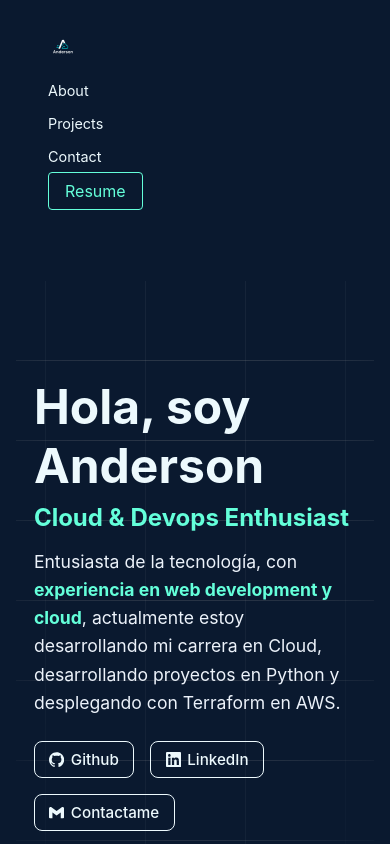
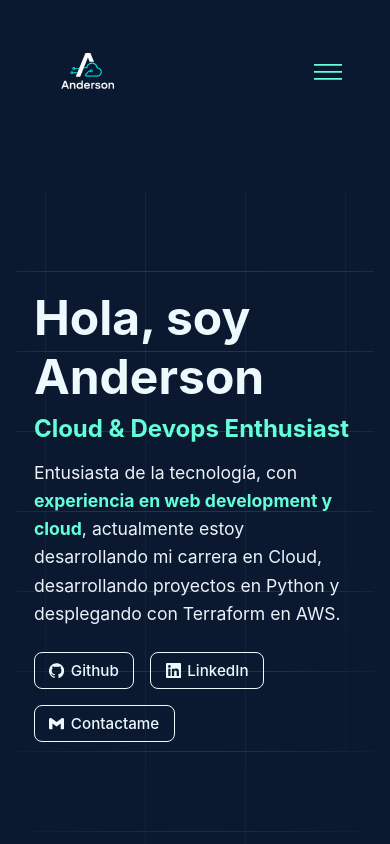
Before and after one commit to ander-Sgr/portfolio-v2, a React (Vite) app: page / in a window 390 px wide. Shown: the top 844 px of the page. Built offline with nearby package versions, Linux system fonts and the light colour scheme.

Commit message:
feat: made responsive navbar

```diff
--- a/src/components/layout/Navbar/Navbar.jsx
+++ b/src/components/layout/Navbar/Navbar.jsx
@@ -1,19 +1,45 @@
-import React from "react";
+import React, { useState, useEffect } from "react";
 import styles from './Navbar.module.css';
 import LogoNavbar from './assets/logo.svg';
+import { VscMenu, VscClose } from "react-icons/vsc";
 
 const Navbar = () => {
+    const [menuOpen, setMenuOpen] = useState(false);
+
+    // Cerrar menú automáticamente si cambia a desktop
+    useEffect(() => {
+        const handleResize = () => {
+            if (window.innerWidth > 650 && menuOpen) {
+                setMenuOpen(false);
+            }
+        };
+        window.addEventListener('resize', handleResize);
+        return () => window.removeEventListener('resize', handleResize);
+    }, [menuOpen]);
+
     return (
         <nav className={styles.nav}>
-            <div><img src={LogoNavbar} alt="Logo" className={styles.logo} /></div>
-            <ul className={styles.navList}>
-                <li className={styles.navItem}>About</li>
-                <li className={styles.navItem}>Projects</li>
-                <li className={styles.navItem}>Contact</li>
+            <div className={styles.navHeader}>
+                <img src={LogoNavbar} alt="Logo" className={styles.logo} />
+                <button
+                    className={styles.menuButton}
+                    onClick={() => setMenuOpen(prev => !prev)}
+                >
+                    {menuOpen ? <VscClose size={28} /> : <VscMenu size={28} />}
+                </button>
+            </div>
+            <ul className={`${styles.navList} ${menuOpen ? styles.open : ''}`}>
+                <li className={styles.navItem}>Experiencia</li>
+                <li className={styles.navItem}>Proyectos</li>
+                <li className={styles.navItem}>Sobre mi</li>
                 <li>
                     <a className={styles.resumeButton} href="#">Resume</a>
                 </li>
             </ul>
+            {/* Overlay solo visible si el menú está abierto */}
+            {menuOpen && (
+                <div className={styles.overlay} onClick={() => setMenuOpen(false)}></div>
+            )}
         </nav>
     );
 };
--- a/src/components/layout/Navbar/Navbar.module.css
+++ b/src/components/layout/Navbar/Navbar.module.css
@@ -85,21 +85,73 @@
     box-shadow: 0 4px 12px rgba(0, 0, 0, 0.2);
 }
 
-/* Responsive */
-@media (max-width: 768px) {
-    .nav {
-        flex-direction: column;
-        align-items: flex-start;
+
+.menuButton {
+    background: none;
+    border: none;
+    color: var(--accent-color);
+    cursor: pointer;
+    display: none;
+    /* oculto por defecto */
+}
+
+.navList {
+    list-style: none;
+    display: flex;
+    gap: 2rem;
+    transition: transform 0.3s ease, opacity 0.3s ease;
+}
+
+.overlay {
+    position: fixed;
+    top: 0;
+    left: 0;
+    width: 100%;
+    height: 100%;
+    background-color: rgba(10, 25, 47, 0.8);
+    z-index: 5;
+}
+
+/* MOBILE Styles */
+@media (max-width: 650px) {
+    .navHeader {
+        display: flex;
+        align-items: center;
+        justify-content: space-between;
+        width: 100%;
+    }
+
+    .menuButton {
+        display: block;
+
     }
 
     .navList {
+        position: fixed;
+        top: 0;
+        right: -100%;
+        height: 100%;
+        width: 250px;
+        background-color: #0a192f;
         flex-direction: column;
-        gap: 1rem;
-        margin-top: 1rem;
+        align-items: flex-end;
+        padding: 2rem;
+        z-index: 10;
+    }
+
+    .navItem {
         width: 100%;
+        text-align: right;
+    }
+
+    .navList.open {
+        right: 0;
     }
 
     .logo {
-        max-height: 30px;
+        max-height: 80px;
+        width: auto;
+        transition: transform 0.3s ease, filter 0.3s ease;
     }
+
 }
```
